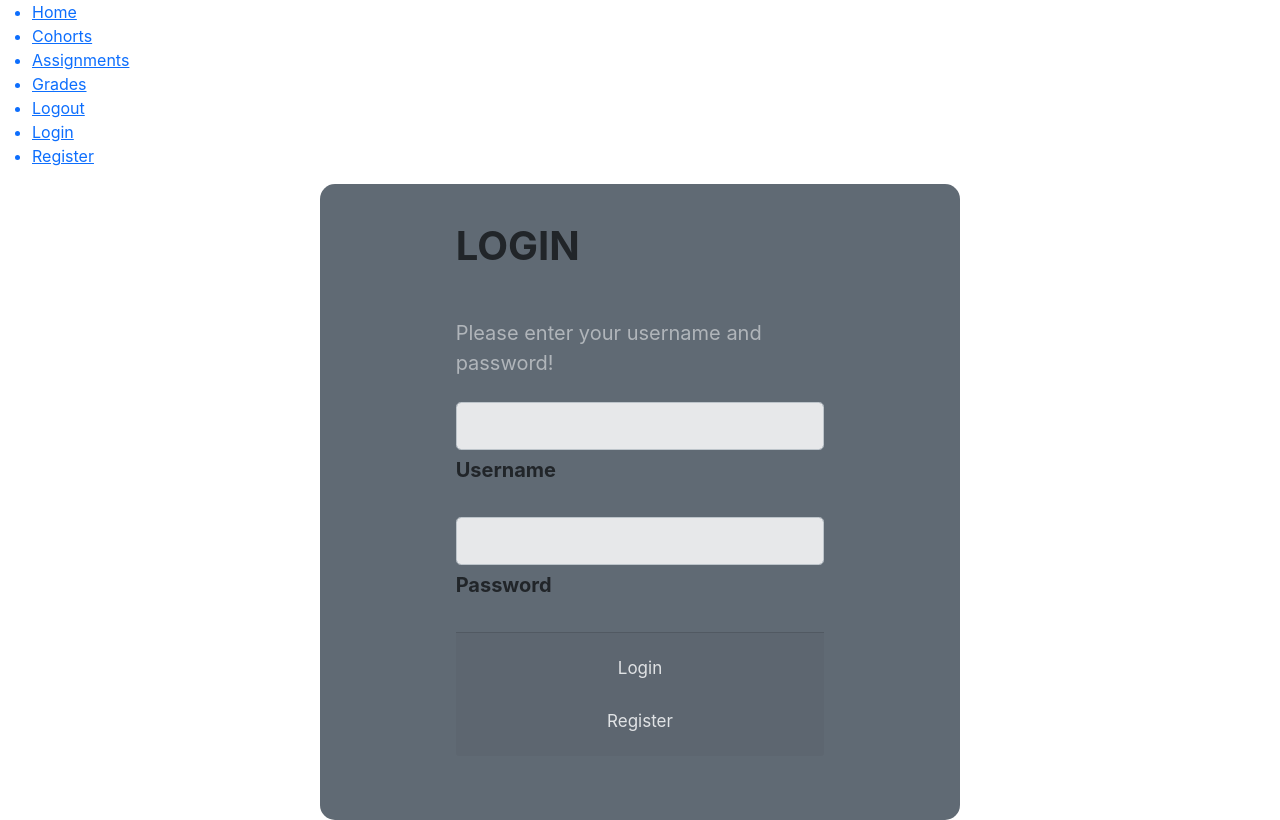
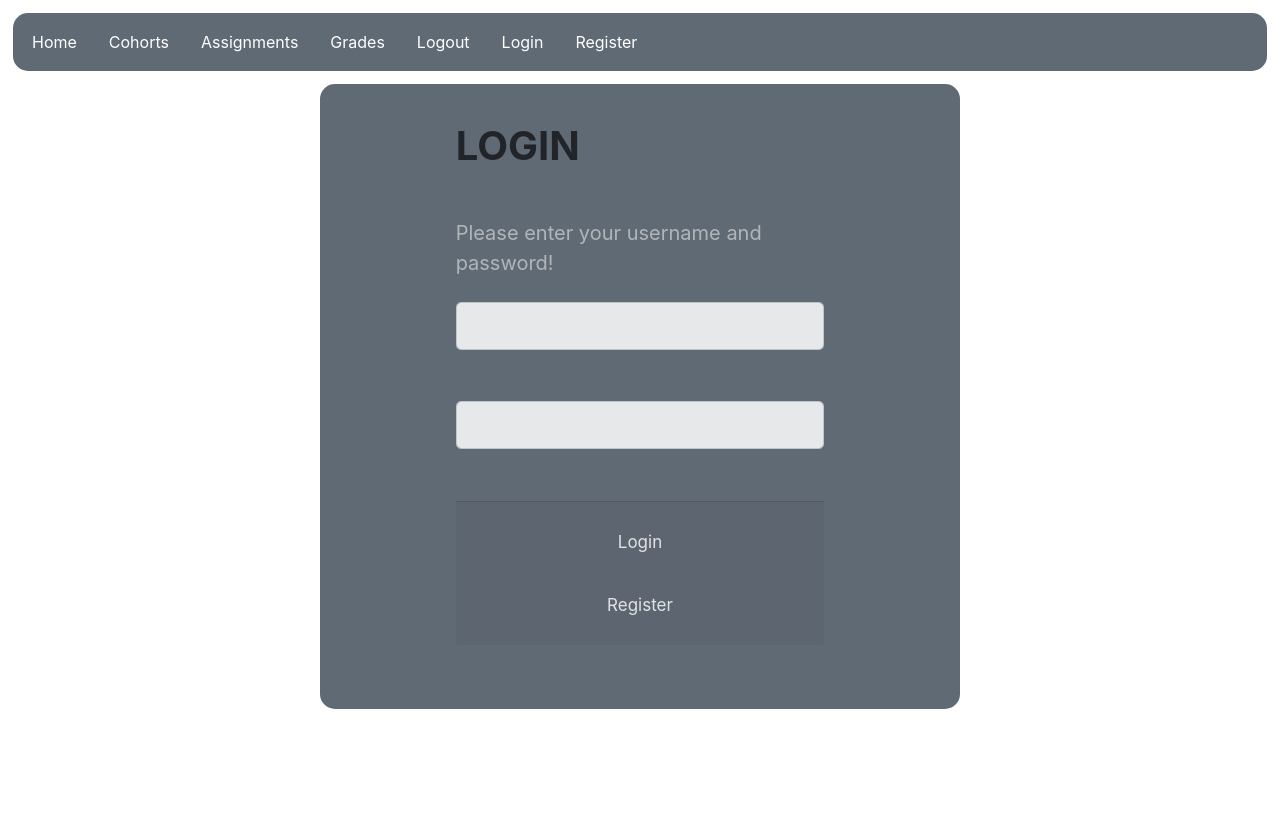
Before and after one commit to MarshallCass/Capstone_Frontend, a React (Create React App) app in the folder cass_capstone/: page /Login in a window 1280 px wide. Built offline with nearby package versions, Linux system fonts and the light colour scheme.

Commit message:
resolved all pages rendering except registration

```diff
--- a/cass_capstone/package.json
+++ b/cass_capstone/package.json
@@ -11,7 +11,7 @@
     "react": "^17.0.2",
     "react-dom": "^17.0.2",
     "react-router-dom": "^5.3.0",
-    "react-scripts": "^4.0.3",
+    "react-scripts": "^5.0.0",
     "web-vitals": "^1.1.2"
   },
   "scripts": {
--- a/cass_capstone/src/components/Assignments/assignments.jsx
+++ b/cass_capstone/src/components/Assignments/assignments.jsx
@@ -31,20 +31,19 @@ const DisplayAssignments = (props) => {
                         <th> Notes </th>
                     </tr>
                 </thead>
-                {props.assignements.map((assignment) => {
+                {/* {props.assignements.map((assignment) => {    */}
                     return (
                         <tbody>
                             <tr>
-                                <td>{assignment.assignment_subject}</td>
+                                {/* <td>{assignment.assignment_subject}</td>
                                 <td>{assignment.assignment_name}</td>
                                 <td>{assignment.assignment_description}</td>
-                                <td>{assignment.assignment_notes}</td>
+                                <td>{assignment.assignment_notes}</td> */}
                                 {/* <td><button className="btn btn-outline-light btn-lg" type="button" onClick={() => handleChange(assignment.id)}>Add Assignment</button></td> */}
-
                             </tr>
                         </tbody>
                     )
-                })}
+                {/* })} */}
             </table>
         </div>
     );
--- a/cass_capstone/src/components/Login/login.jsx
+++ b/cass_capstone/src/components/Login/login.jsx
@@ -48,20 +48,20 @@ class Login extends Component {
                   <p className="fs-5 text-white-50 mb-4">Please enter your username and password!</p>
 
                   <div className="form-outline form-white mb-4">
-                    <input type="text" name= "username" id="typeUsernameX" class="form-control form-control-lg" onChange={this.handleChange} value={this.state.username}  />
-                    <label className="form-label fs-5 fw-bold" for="typeUsernameX">Username</label>
+                    <input type="text" name="username" id="typeUsernameX" className="form-control form-control-lg" onChange={this.handleChange} value={this.state.username}/>
+                    <label className="form-label fs-5 fw-bold" htmlFor="typeUsernameX" value="Username"/>
                   </div>
 
                   <div className="form-outline form-white mb-4">
-                    <input type="password" name= "password" id="typePasswordX" class="form-control form-control-lg" onChange={this.handleChange} value={this.state.password} />
-                    <label className="form-label fs-5 fw-bold" for="typePasswordX">Password</label>
+                    <input type="current-password" name="password" id="typePasswordX" className="form-control form-control-lg" onChange={this.handleChange} value={this.state.password}/>
+                    <label className="form-label fs-5 fw-bold" htmlFor="typePasswordX" value="Password"/>
                   </div>
                   <div className="card-footer">
                   <div>
-                  <button className="btn btn-outline-light btn-lg" type="submit">Login</button>
+                  <button className="btn btn-outline-light btn-lg" type="submit"> Login </button>
                   </div>
-                    <Link to='/register'>
-                        <button className="btn btn-outline-light btn-lg" type="submit">Register</button>
+                    <Link to="/Register">
+                        <button className="btn btn-outline-light btn-lg" type="submit"> Register </button>
                     </Link>
                   </div>
             </div>
--- a/cass_capstone/src/components/NavBar/navbar.css
+++ b/cass_capstone/src/components/NavBar/navbar.css
@@ -1,53 +1,50 @@
-.form-outline{
-    text-align: left;
+.header {
+  background-color: #F1F1F1;
+  text-align: center;
+  padding: 16px;
+}
+
+ul {
+  list-style-type: none;
+  margin: 1%;
+  padding: .25%;
+  border-radius: 15px;
+  overflow: hidden;
+  background-color: #606a74;
+  float:none;
+}
+.nav {
+  z-index: 9999;
+}
+
+nav a {
+  float: left;
+  display: block;
+  color: white;
+  text-align: center;
+  padding: 14px 16px;
+  text-decoration: none;
+  }
+  #nav a:hover {
+  background-color: black;
+  color: #F1F1F1;
+  }
+#nav a.active {
+  background-color: #F1F1F1;
+  color: white;
+  }
+.content {
+  padding: 16px;
+  }
+.sticky {
+  position: fixed;
+  top: 0;
+  width: 100%;
+  }
+.sticky + .content {
+  padding-top: 60px;
   }
 
-.search-bar{
-margin-inline-start: 70%;
-margin-inline-end: 80%;
-padding: 8px ;
-width: 350px;
-position: sticky;
-}
-
-/* style inputs and link buttons */
-input,
-.btn {
-width: 100%;
-padding: 5%;
-border: none;
-border-radius: 4px;
-margin: 5px 0;
-opacity: 0.85;
-display: inline-block;
-font-size: 17px;
-line-height: 10px;
-text-decoration: none; /* remove underline from anchors */
-}
-
-input:hover,
-.btn:hover {
-opacity: 1;
-}
-
-/* style the submit button */
-button-nav[type="submit"] {
-border-radius: 10px;
-padding: 6px 5px 5px 18px;
-background-color: #567956;
-color: black;
-cursor: pointer;
-width: 60px;
-height: auto;
-}
-
-button-nav[type="submit"]:hover {
-background-color: #45a049;
-width: 50px;
-border-radius: 10px;
-padding: 6px 5px 5px 18px;
-color: white;
-cursor: pointer;
-width: 60px;
-height: auto;
-}
+.form-outline{
+      text-align: left;
+    }
--- a/cass_capstone/src/components/NavBar/navbar.jsx
+++ b/cass_capstone/src/components/NavBar/navbar.jsx
@@ -15,17 +15,17 @@ const NavBar = ({ user }) => {
             {user && <h4> Welcome {user.username} </h4>}
             <ul>
                 <React.Fragment>
-                    <Link to='/Home'> <li>Home</li> </Link>
-                    <Link to='/cohort'> <li>Cohorts</li> </Link>
-                    <Link to='/assignments'> <li>Assignments</li> </Link>
-                    <Link to='/grades'> <li>Grades</li> </Link>
+                    <Link to="/Profile"> <li>Home</li> </Link>
+                    <Link to="/Cohort"> <li>Cohorts</li> </Link>
+                    <Link to="/Assignments"> <li>Assignments</li> </Link>
+                    <Link to="/Grades"> <li>Grades</li> </Link>
                     <Link onClick={() => logoutUser()}> <li> Logout </li></Link>
                 </React.Fragment>
 
                 {!user &&
                     <React.Fragment>
-                        <Link to='/login'> <li>Login</li> </Link>
-                        <Link to='/register'> <li>Register</li> </Link>
+                        <Link to="/Login"> <li>Login</li> </Link>
+                        <Link to="/Register"> <li>Register</li> </Link>
                     </React.Fragment>
                 }
             </ul>
--- a/cass_capstone/src/components/Registration/register.jsx
+++ b/cass_capstone/src/components/Registration/register.jsx
@@ -16,7 +16,7 @@ class Register extends Component {
             is_staff:"",
             is_parent:"",
             is_teacher:"",
-
+            hasError: false
          };
     }
 
@@ -70,52 +70,52 @@ class Register extends Component {
                 </div>
 
                 <div className="form-outline form-white mb-2">
-                  <input type="text" name = "first_name" id="typeFirstNameX" className="form-control form-control-lg" onChange={this.handleChange} value={this.state.first_name} />
-                  <label className="form-label fs-6 fw-bold" htmlFor="typeFirstNameX">First Name</label>
+                  <input type="text" name = "first_name" id="typeFirstNameX" className="form-control form-control-lg" onChange={this.handleChange} value={this.state.first_name}/>
+                  <label className="form-label fs-6 fw-bold" htmlFor="typeFirstNameX" value="First Name"/>
                 </div>
 
                 <div className="form-outline form-white mb-2">
-                  <input type="text" name = "last_name" id="typeLastNameX" className="form-control form-control-lg" onChange={this.handleChange} value={this.state.last_name} />
-                  <label className="form-label fs-6 fw-bold" htmlFor="typeLastNameX">Last Name</label>
+                  <input type="text" name = "last_name" id="typeLastNameX" className="form-control form-control-lg" onChange={this.handleChange} value={this.state.last_name}/>
+                  <label className="form-label fs-6 fw-bold" htmlFor="typeLastNameX" value="Last Name"/>
                 </div>
                 <div className="form-outline form-white mb-2">
-                  <input type="text" name = "username" id="typeUserNameX" className="form-control form-control-lg" onChange={this.handleChange} value={this.state.username} />
-                  <label className="form-label fs-6 fw-bold" htmlFor="typeUserNameX">User Name</label>
+                  <input type="text" name = "username" id="typeUserNameX" className="form-control form-control-lg" onChange={this.handleChange} value={this.state.username}/>
+                  <label className="form-label fs-6 fw-bold" htmlFor="typeUserNameX" value="UserName"/>
                 </div>
                 <div className="form-outline form-white mb-2">
-                  <input type="text" name = "password" minLength="8" id="typePasswordX" className="form-control form-control-lg" onChange={this.handleChange} value={this.state.password} />
-                  <label className="form-label fs-6 fw-bold" htmlFor="typePasswordX">Password</label>
+                  <input type="text" name = "password" minLength="8" id="typePasswordX" className="form-control form-control-lg" onChange={this.handleChange} value={this.state.password}/>
+                  <label className="form-label fs-6 fw-bold" htmlFor="typePasswordX" value="Password"/>
                 </div>
                 <div className="form-outline form-white mb-2">
-                  <input type="text" name = "email" id="typeEmailX" className="form-control form-control-lg" onChange={this.handleChange} value={this.state.email} />
-                  <label className="form-label fs-6 fw-bold" htmlFor="typeEmailX">Email</label>
+                  <input type="text" name = "email" id="typeEmailX" className="form-control form-control-lg" onChange={this.handleChange} value={this.state.email}/>
+                  <label className="form-label fs-6 fw-bold" htmlFor="typeEmailX" value="Email"/>
                 </div>
                 <div className="form-outline form-white mb-4">
-                  <input type="text" name = "phone_number" id="typePhonenumberX" className="form-control form-control-lg" onChange={this.handleChange} value={this.state.phone_number} />
-                  <label className="form-label fs-6 fw-bold" htmlFor="typePhonenumberX">Phone Number</label>
+                  <input type="text" name = "phone_number" id="typePhonenumberX" className="form-control form-control-lg" onChange={this.handleChange} value={this.state.phone_number}/>
+                  <label className="form-label fs-6 fw-bold" htmlFor="typePhonenumberX" value="Phone Number"/>
                 </div>
                 <div className="form-outline form-white mb-2">
-                  <input type="text" name = "address" id="typeAddressX" className="form-control form-control-lg" onChange={this.handleChange} value={this.state.address} />
-                  <label className="form-label fs-6 fw-bold" htmlFor="typeAdressX">Address</label>
+                  <input type="text" name = "address" id="typeAddressX" className="form-control form-control-lg" onChange={this.handleChange} value={this.state.address}/>
+                  <label className="form-label fs-6 fw-bold" htmlFor="typeAdressX" value="Address"/>
                 </div>
                 <div className="form-outline form-white mb-4">
-                  <input type="text" name = "zipcode" minLength="5" id="typeZipcodeX" className="form-control form-control-lg" onChange={this.handleChange} value={this.state.zipcode} />
-                  <label className="form-label fs-6 fw-bold" htmlFor="typeZipcodeX">Zipcode</label>
+                  <input type="text" name = "zipcode" minLength="5" id="typeZipcodeX" className="form-control form-control-lg" onChange={this.handleChange} value={this.state.zipcode}/>
+                  <label className="form-label fs-6 fw-bold" htmlFor="typeZipcodeX" value="Zipcode"/>
                 </div>
                 <div className="form-check">
                     <input className="form-check-input" type="checkbox" id="guardian" onChange={this.handleChange} value={this.state.is_parent}> </input>
-                    <label className="form-check-label" htmlFor="guardian">Parent/Guardian</label>
+                    <label className="form-check-label" htmlFor="guardian" value="Parent/Guardian"/>
                 </div>
                 <div class="form-check">
                     <input className="form-check-input" type="checkbox" id="teacher" onChange={this.handleChange} value={this.state.is_staff}> </input>
-                    <label className="form-check-label" htmlFor="teacher">Staff</label>
+                    <label className="form-check-label" htmlFor="teacher" value="Staff"/>
                 </div>
                 <div class="form-check">
                     <input className="form-check-input" type="checkbox" id="staff" onChange={this.handleChange} value={this.state.is_teacher}> </input>
-                    <label className="form-check-label" htmlFor="staff">Teacher</label>
+                    <label className="form-check-label" htmlFor="staff" value="Teacher"/>
                 </div>
                 <div className="card-footer">
-                    <button className="btn btn-outline-light btn-lg" type="submit">Register</button>
+                    <button className="btn btn-outline-light btn-lg" type="submit"> Register </button>
                 </div>
             </div>
         </div>
```
Also changed, not shown: 1 other file (tests, documents, lock files or other folders).
